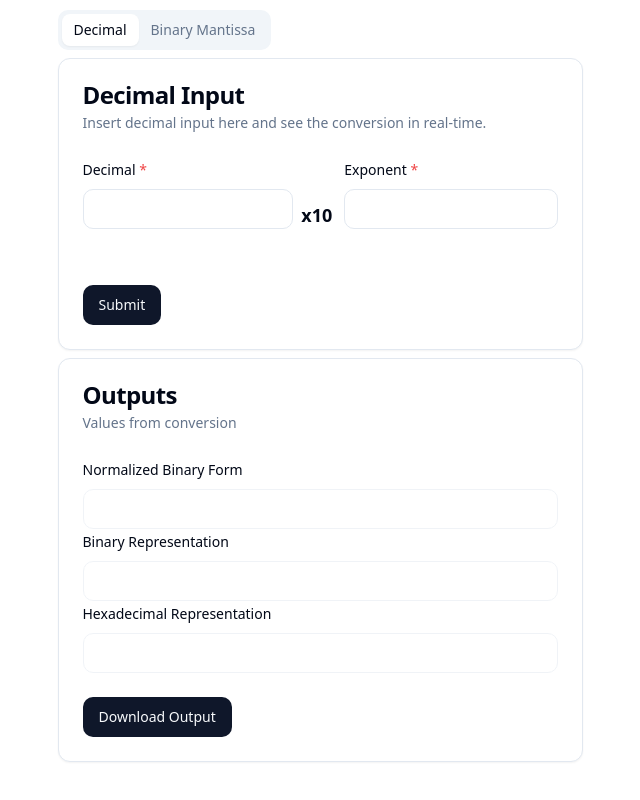
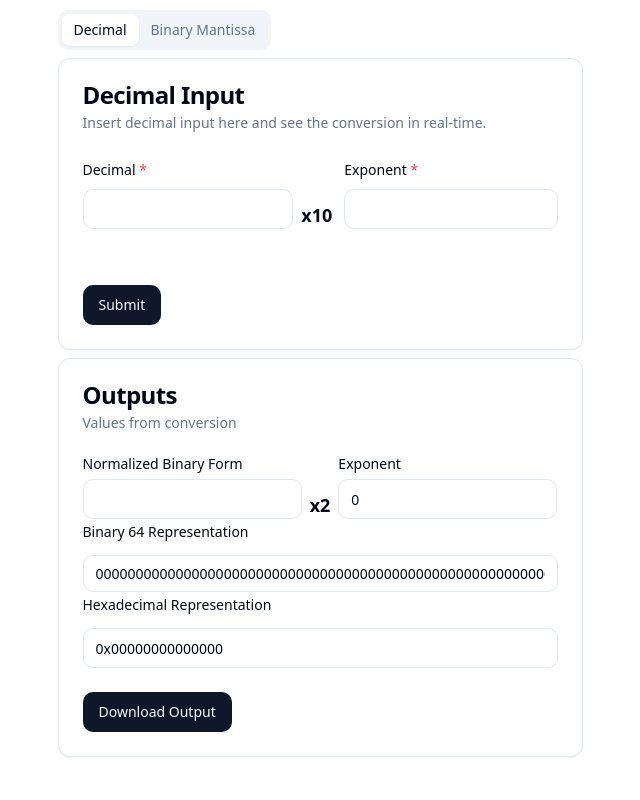
Before and after one commit to SakuZN/IEEE754-Binary64-Converter, a Next.js app: page / in a window 1280 px wide. Shown: the part 604-1404 px from the top of the page, without its empty margins (320-960 px from the left). Built offline with nearby package versions, Linux system fonts and the light colour scheme.

Commit message:
feat: show output on submit

```diff
--- a/src/app/components/Form/OutputCard.tsx
+++ b/src/app/components/Form/OutputCard.tsx
@@ -10,23 +10,39 @@ import {
 import { Button } from "@/components/ui/button";
 import { Input } from "@/components/ui/input";
 import { Label } from "@/components/ui/label";
+import { useOutputFormStore } from "@/app/components/store/conversion_output";
 
 const OutputCard = () => {
+  const binary64 = useOutputFormStore((state) => state.binary64);
+  const normalizedBinaryForm = useOutputFormStore((state) => state.normalized);
+  const exponent = useOutputFormStore((state) => state.exponent);
+  const hexRepresentation = useOutputFormStore(
+    (state) => state.hexRepresentation,
+  );
   return (
     <Card className="w-[550px] mq1350:w-[525px] mq600:w-full">
       <CardHeader>
         <CardTitle>Outputs</CardTitle>
         <CardDescription>Values from conversion</CardDescription>
       </CardHeader>
-      <CardContent className={"space-y-2"}>
-        <Label htmlFor="NBF">Normalized Binary Form</Label>
-        <Input id={"NBF"} disabled />
+      <CardContent className={"space-y-3"}>
+        <div className="flex flex-row gap-2 items-end w-full">
+          <div className="flex flex-col gap-2">
+            <Label htmlFor="NBF">Normalized Binary Form</Label>
+            <Input id={"NBF"} disabled value={normalizedBinaryForm} />
+          </div>
+          <span className="text-lg font-semibold">x2</span>
+          <div className="flex flex-col gap-2">
+            <Label htmlFor="NBFE">Exponent</Label>
+            <Input id={"NBFE"} disabled value={exponent} />
+          </div>
+        </div>
 
-        <Label htmlFor="BR">Binary Representation</Label>
-        <Input id={"BR"} disabled />
+        <Label htmlFor="BR">Binary 64 Representation</Label>
+        <Input id={"BR"} disabled value={binary64} className="h-full" />
 
         <Label htmlFor="Hex">Hexadecimal Representation</Label>
-        <Input id={"Hex"} disabled />
+        <Input id={"Hex"} disabled value={hexRepresentation} />
       </CardContent>
       <CardFooter className="flex justify-between">
         <Button>Download Output</Button>
--- a/src/app/components/store/conversion_output.tsx
+++ b/src/app/components/store/conversion_output.tsx
@@ -3,6 +3,7 @@ import { create } from "zustand";
 interface OutputState {
   binary64: string;
   normalized: string;
+  exponent: number;
   hexRepresentation: string;
 }
 
@@ -10,13 +11,15 @@ interface OutputAction {
   setBinary64: (binary64: string) => void;
   setNormalized: (normalized: string) => void;
   setHexRepresentation: (hexRepresentation: string) => void;
+  setExponent: (exponent: number) => void;
   reset: () => void;
 }
 
 const initState: OutputState = {
   binary64: "0".padStart(64, "0"),
   normalized: "",
-  hexRepresentation: "",
+  exponent: 0,
+  hexRepresentation: "0x0".padEnd(16, "0"),
 };
 
 export const useOutputFormStore = create<OutputState & OutputAction>(
@@ -25,6 +28,7 @@ export const useOutputFormStore = create<OutputState & OutputAction>(
     setBinary64: (binary64) => set({ binary64 }),
     setNormalized: (normalized) => set({ normalized }),
     setHexRepresentation: (hexRepresentation) => set({ hexRepresentation }),
+    setExponent: (exponent) => set({ exponent }),
     reset: () => set(initState),
   }),
 );
--- a/src/components/ui/input.tsx
+++ b/src/components/ui/input.tsx
@@ -1,6 +1,6 @@
-import * as React from "react"
+import * as React from "react";
 
-import { cn } from "@/lib/utils"
+import { cn } from "@/lib/utils";
 
 export interface InputProps
   extends React.InputHTMLAttributes<HTMLInputElement> {}
@@ -11,15 +11,15 @@ const Input = React.forwardRef<HTMLInputElement, InputProps>(
       <input
         type={type}
         className={cn(
-          "flex h-10 w-full rounded-md border border-input bg-background px-3 py-2 text-sm ring-offset-background file:border-0 file:bg-transparent file:text-sm file:font-medium placeholder:text-muted-foreground focus-visible:outline-none focus-visible:ring-2 focus-visible:ring-ring focus-visible:ring-offset-2 disabled:cursor-not-allowed disabled:opacity-50",
-          className
+          "flex h-10 w-full rounded-md border border-input bg-background px-3 py-2 text-sm ring-offset-background file:border-0 file:bg-transparent file:text-sm file:font-medium placeholder:text-muted-foreground focus-visible:outline-none focus-visible:ring-2 focus-visible:ring-ring focus-visible:ring-offset-2 disabled:cursor-not-allowed disabled:font-medium",
+          className,
         )}
         ref={ref}
         {...props}
       />
-    )
-  }
-)
-Input.displayName = "Input"
+    );
+  },
+);
+Input.displayName = "Input";
 
-export { Input }
+export { Input };
--- a/src/lib/conversion_algorithms.ts
+++ b/src/lib/conversion_algorithms.ts
@@ -1,47 +1,16 @@
-export function hasFractionalPart(num: number): boolean {
-  return num !== Math.floor(num);
-}
+import {
+  trimLeadingZeroes,
+  zeroExtendLeft,
+  zeroExtendRight,
+} from "./conversion_helpers";
+export type ConversionOutput = {
+  normalized: string;
+  exponent: number;
+  binary64: string;
+  hexRepresentation: string;
+};
 
-export function trimLeadingZeroes(strBinaryNum: string): string {
-  let localStrBinaryNum: string = strBinaryNum;
-
-  // While there are leading zeroes and the length of the whole number part is greater than 1
-  while (localStrBinaryNum.charAt(0) === "0" && localStrBinaryNum.length > 1) {
-    localStrBinaryNum = localStrBinaryNum.substring(1);
-    console.log("trimLeadingZeroes test: " + localStrBinaryNum);
-  }
-
-  return localStrBinaryNum;
-}
-
-export function getFractionalPart(
-  num: number,
-  decimalPlaces: number = 6,
-): number {
-  const factor = Math.pow(10, decimalPlaces);
-  return Math.round((num - Math.floor(num)) * factor) / factor;
-}
-
-export function countIntegerPartDigits(strNum: string): number {
-  const array = strNum.split(".");
-
-  return array[0].length;
-}
-
-export function countFractionalPartDigits(strNum: string): number {
-  const array = strNum.split(".");
-
-  if (array.length === 2) {
-    return array[1].length; // If number has a fractional part
-  } else {
-    return 0; // if number has no fractional part
-  }
-}
-
-export function convertDecimalToBinary(
-  num: number,
-  base10Exponent: number,
-): string {
+function convertDecimalToBinary(num: number, base10Exponent: number): string {
   var strResult = "";
   num = num * Math.pow(10, base10Exponent);
   var wholeNum = Math.floor(Math.abs(num));
@@ -77,10 +46,7 @@ export function convertDecimalToBinary(
   return strResult;
 }
 
-export function binaryMantissaToDecimal(
-  binaryString: string,
-  exponent: number,
-) {
+`function binaryMantissaToDecimal(binaryString: string, exponent: number) {
   // Split the binary string into integer and fractional parts
   const parts = binaryString.split(".");
   let integerPart = parts[0];
@@ -107,9 +73,9 @@ export function binaryMantissaToDecimal(
     decimal *= -1;
   }
   return decimal;
-}
+}`;
 
-export function getRequiredBaseTwoExponent(strBinaryNum: string): number {
+function getRequiredBaseTwoExponent(strBinaryNum: string): number {
   let index: number = 0;
   let baseTwoExponent: number = 0;
   let isNegative: boolean = false;
@@ -168,7 +134,7 @@ export function getRequiredBaseTwoExponent(strBinaryNum: string): number {
   }
 }
 
-export function normalizeBinaryNumber(
+function normalizeBinaryNumber(
   strBinaryNum: string,
   baseTwoExponent: number,
 ): string {
@@ -264,10 +230,7 @@ export function normalizeBinaryNumber(
   return ""; // for typescript error prevention
 }
 
-export function convertToBinary64FloatingPoint(
-  strNum: string,
-  exponent: number,
-) {
+function convertToBinary64FloatingPoint(strNum: string, exponent: number) {
   let signBit: string = "";
   let exponentField: string = "";
   let significand: string = "";
@@ -334,29 +297,84 @@ export function convertToBinary64FloatingPoint(
 
   return (
     signBit +
-    " " +
     zeroExtendLeft(exponentField, 11) +
-    " " +
     zeroExtendRight(significand, 52)
   );
 }
 
-export function zeroExtendLeft(strNum: string, numBits: number): string {
-  let result: string = strNum;
+function binary64ToHexadecimal(binary64: string): string {
+  let hexString: string = "";
+  let hexChar: string = "";
 
-  for (let i = 0; i < numBits - strNum.length; i++) {
-    result = "0" + result;
+  for (let i = 0; i < binary64.length; i += 4) {
+    hexChar = parseInt(binary64.substring(i, i + 4), 2)
+      .toString(16)
+      .toUpperCase();
+    hexString += hexChar;
   }
 
-  return result;
+  return `0x${hexString}`;
 }
 
-export function zeroExtendRight(strNum: string, numBits: number): string {
-  let result: string = strNum;
+export function decimalInputToBinary64(
+  strNum: string,
+  base10Exponent: number,
+): ConversionOutput {
+  //Get the binary form of the given decimal number
+  const binaryNum = convertDecimalToBinary(parseFloat(strNum), base10Exponent);
 
-  for (let i = 0; i < numBits - strNum.length; i++) {
-    result = result + "0";
-  }
+  //Get the required base two exponent
+  const baseTwoExponent = getRequiredBaseTwoExponent(binaryNum);
 
-  return result;
+  //Get the normalized binary number
+  const normalizedBinary = normalizeBinaryNumber(binaryNum, baseTwoExponent);
+
+  //Get the binary64 representation
+  const binary64 = convertToBinary64FloatingPoint(
+    normalizedBinary,
+    baseTwoExponent,
+  );
+
+  //Finally, get the hexadecimal representation
+  const hexRepresentation = binary64ToHexadecimal(binary64);
+
+  return {
+    normalized: normalizedBinary,
+    exponent: baseTwoExponent,
+    binary64: binary64,
+    hexRepresentation: hexRepresentation,
+  };
 }
+
+export function binaryInputToBinary64(
+  binaryString: string,
+  exponent: number,
+): ConversionOutput {
+  //Get the required base two exponent
+  const requiredBaseTwoExponent = getRequiredBaseTwoExponent(binaryString);
+
+  //Get the normalized binary number
+  const normalizedBinary = normalizeBinaryNumber(
+    binaryString,
+    requiredBaseTwoExponent,
+  );
+
+  //Get the final base two exponent
+  const finalBaseTwoExponent = requiredBaseTwoExponent + exponent;
+
+  //Get the binary64 representation
+  const binary64 = convertToBinary64FloatingPoint(
+    normalizedBinary,
+    finalBaseTwoExponent,
+  );
+
+  //Finally, get the hexadecimal representation
+  const hexRepresentation = binary64ToHexadecimal(binary64);
+
+  return {
+    normalized: normalizedBinary,
+    exponent: finalBaseTwoExponent,
+    binary64: binary64,
+    hexRepresentation: hexRepresentation,
+  };
+}
--- /dev/null
+++ b/src/lib/conversion_helpers.ts
@@ -0,0 +1,65 @@
+function hasFractionalPart(num: number): boolean {
+  return num !== Math.floor(num);
+}
+
+function trimLeadingZeroes(strBinaryNum: string): string {
+  let localStrBinaryNum: string = strBinaryNum;
+
+  // While there are leading zeroes and the length of the whole number part is greater than 1
+  while (localStrBinaryNum.charAt(0) === "0" && localStrBinaryNum.length > 1) {
+    localStrBinaryNum = localStrBinaryNum.substring(1);
+    console.log("trimLeadingZeroes test: " + localStrBinaryNum);
+  }
+
+  return localStrBinaryNum;
+}
+
+function getFractionalPart(num: number, decimalPlaces: number = 6): number {
+  const factor = Math.pow(10, decimalPlaces);
+  return Math.round((num - Math.floor(num)) * factor) / factor;
+}
+
+function countIntegerPartDigits(strNum: string): number {
+  const array = strNum.split(".");
+
+  return array[0].length;
+}
+
+function countFractionalPartDigits(strNum: string): number {
+  const array = strNum.split(".");
+
+  if (array.length === 2) {
+    return array[1].length; // If number has a fractional part
+  } else {
+    return 0; // if number has no fractional part
+  }
+}
+function zeroExtendLeft(strNum: string, numBits: number): string {
+  let result: string = strNum;
+
+  for (let i = 0; i < numBits - strNum.length; i++) {
+    result = "0" + result;
+  }
+
+  return result;
+}
+
+function zeroExtendRight(strNum: string, numBits: number): string {
+  let result: string = strNum;
+
+  for (let i = 0; i < numBits - strNum.length; i++) {
+    result = result + "0";
+  }
+
+  return result;
+}
+
+export {
+  hasFractionalPart,
+  trimLeadingZeroes,
+  getFractionalPart,
+  countIntegerPartDigits,
+  countFractionalPartDigits,
+  zeroExtendLeft,
+  zeroExtendRight,
+};
```
Also changed, not shown: src/app/components/BinaryViz.tsx (+15 -33 lines).
